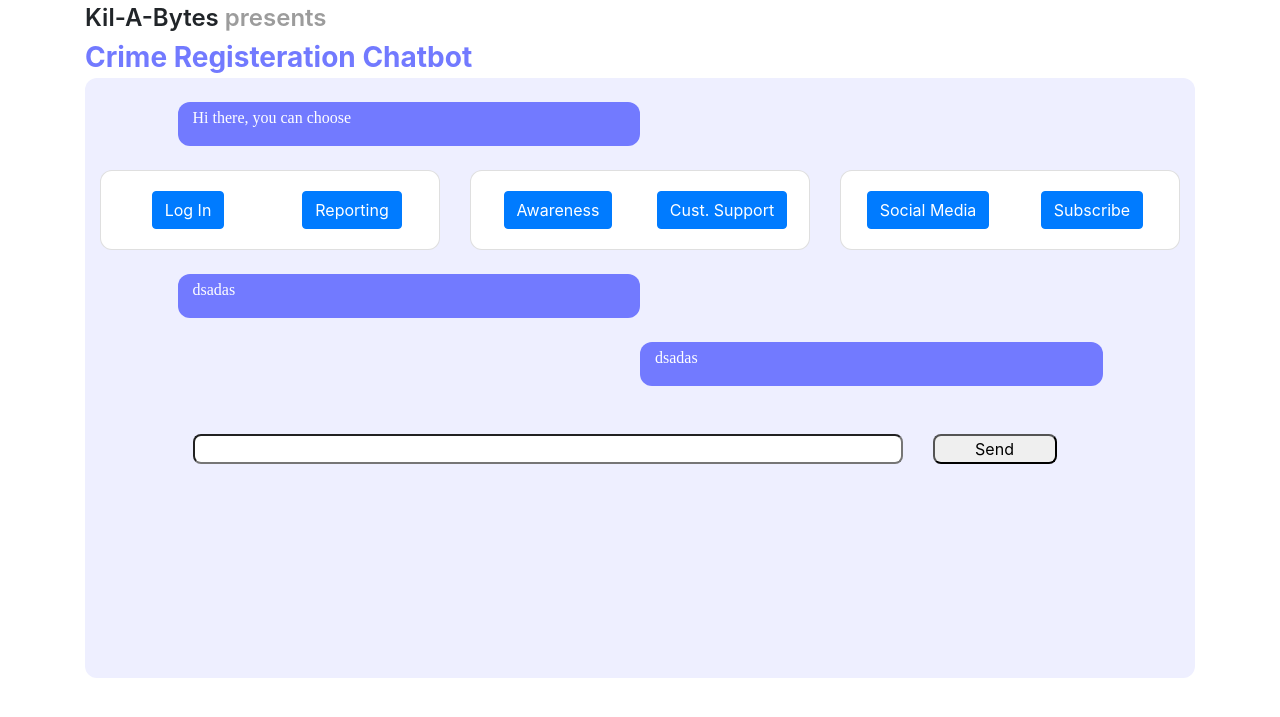
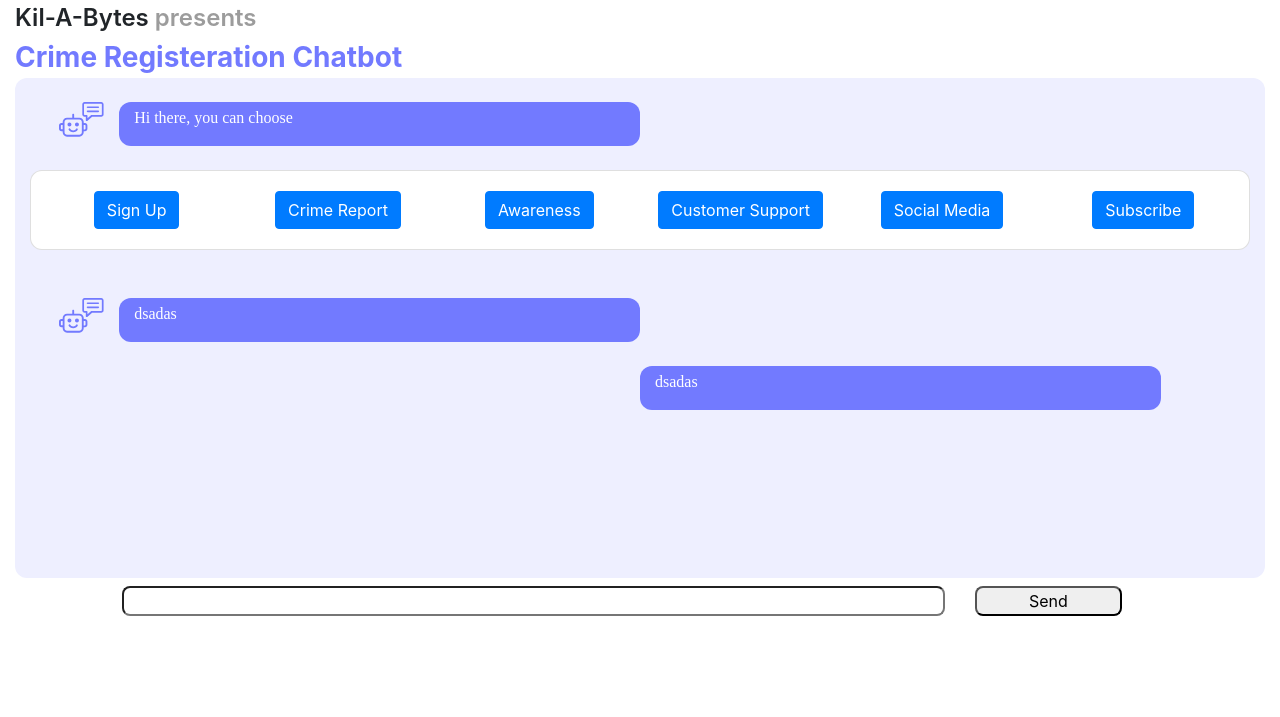
Before and after one commit to HridayHegde/Kill-a-Bytes_InternalHackathon, a PHP site: page /pages/index.html in a window 1280 px wide. Shown: the top 717 px of the page. Run offline with PHP 8.4, Linux system fonts and the light colour scheme.

Commit message:
added on click chat bubble

```diff
--- a/css/style.css
+++ b/css/style.css
@@ -28,7 +28,7 @@ body {
     overflow: hidden;
 }
 
-.container-fluid {
+.chat-window {
     overflow: scroll;
-    height: 600px;
+    height: 500px;
 }
--- a/pages/index.html
+++ b/pages/index.html
@@ -13,18 +13,18 @@
 </head>
 
 <body>
-    <div class="container">
+    <div class="container-fluid">
         <font class="main-heading">Kil-A-Bytes </font>
         <font class="presents">presents</font> <br>
         <font class="purple-heading">Crime Registeration Chatbot</font>
-        <div class="container-fluid" style="background-color: #EEEFFF; border-radius: 12px;">
+        <div class="container-fluid chat-window" style="background-color: #EEEFFF; border-radius: 12px;">
             <br>
             <div class="row bot-says">
 
-                <div class="col-md-1"></div>
+                <div class="col-md-1"><img src="../assets/chat_bot.svg" alt="" style="width: 45px;float: right;"></div>
                 <div class="col-md-5" style="background-color: #727AFF;border-radius: 12px;color: white;">
 
-                    <p style="margin-top: 4px;">Hi there, you can choose</p>
+                    <p style="margin-top: 4px;"> Hi there, you can choose</p>
 
 
                 </div>
@@ -35,84 +35,64 @@
             <br>
             <!--CARD SECTION STARTS HERE-->
 
-            <div class="row">
-                <div class="col-md-4">
+
+
             <div class="card">
                 <div class="card-body">
+
                     <div class="row">
-                                <div class="col-md-6">
-                                    <center>
-                                        <a href="#"> <button type="button" class="btn btn-primary">Log In</button></a>
-                                    </center>
+                        <div class="col-md-2">
+                            <center><button type="button" class="btn btn-primary">Sign Up</button></center>
+
+
                         </div>
-                                <div class="col-md-6">
-                                    <center>
-                                        <a href="#"> <button type="button" class="btn btn-primary">Reporting</button></a>
-                                    </center>
+                        <div class="col-md-2">
+                            <center><button type="button" class="btn btn-primary">Crime Report</button></center>
+
+
+                        </div>
+                        <div class="col-md-2">
+                            <center><button type="button" class="btn btn-primary">Awareness</button></center>
+
+
+                        </div>
+                        <div class="col-md-2">
+                            <center> <button type="button" class="btn btn-primary">Customer Support</button></center>
+
+
+                        </div>
+                        <div class="col-md-2">
+                            <center> <button type="button" class="btn btn-primary">Social Media</button></center>
+
+
+                        </div>
+                        <div class="col-md-2">
+                            <center><button type="button" class="btn btn-primary">Subscribe</button></center>
+
+
+                        </div>
                     </div>
 
 
                 </div>
             </div>
-                    </div>
-
-                </div>
-                <div class="col-md-4">
-                    <div class="card">
-                        <div class="card-body">
-                            <div class="row">
-                                <div class="col-md-6">
-                                    <center>
-                                        <a href="#"> <button type="button" class="btn btn-primary">Awareness</button></a>
-                                    </center>
-                                </div>
-                                <div class="col-md-6">
-                                    <center>
-                                        <a href="#"> <button type="button" class="btn btn-primary">Cust. Support</button></a>
-                                    </center>
-                                </div>
-
-
-                            </div>
-                        </div>
-                    </div>
 
 
 
-                </div>
-                <div class="col-md-4">
-                    <div class="card">
-                        <div class="card-body">
-                            <div class="row">
-                                <div class="col-md-6">
-                                    <center>
-                                        <a href="#"> <button type="button" class="btn btn-primary">Social Media</button></a>
-                                    </center>
-                                </div>
-                                <div class="col-md-6">
-                                    <center>
-                                        <a href="#"> <button type="button" class="btn btn-primary">Subscribe</button></a>
-                                    </center>
-                                </div>
-
-
-                            </div>
-                        </div>
-                    </div>
-                </div>
 
 
 
-            </div>
 
             <!--CARD SECTION ENDS HERE-->
+            <br>
             <br>
 
 
             <!-- CHAT TEMPLELATE STARTS FROM HERE-->
+            <div class="chat">
                 <div class="row bot-says">
 
-                <div class="col-md-1"></div>
+                    <div class="col-md-1"> <img src="../assets/chat_bot.svg" alt="" style="width: 45px;float: right;"></div>
                     <div class="col-md-5" style="background-color: #727AFF;border-radius: 12px;color: white;">
 
                         <p style="margin-top: 4px;">dsadas</p>
@@ -145,25 +125,39 @@
 
 
                 </div>
+            </div>
             <!-- CHAT TEMPLELATE ENDS HERE-->
             <br>
             <br>
 
-            <div class="row">
+            <!-- <div class="row" style="background-color: white; padding-top: 8px; padding-bottom: 8px; border-radius: 12px;;">
                 <div class="col-md-1"></div>
                 <div class="col-md-8">
                     <input type="text" style="width: 100%;border-radius: 8px;">
                 </div>
                 <div class="col-md-2">
-                    <input type="button" value="Send" style="width:80%;border-radius: 8px;">
+                    <input type="button" id="send-btn" value="Send" style="width:80%;border-radius: 8px;">
                 </div>
                 <div class="col-md-1"></div>
 
 
 
-            </div>
+            </div> -->
             <br>
 
+
+
+
+        </div>
+        <div class="row" style="background-color: white; padding-top: 8px; padding-bottom: 8px; border-radius: 12px;;">
+            <div class="col-md-1"></div>
+            <div class="col-md-8">
+                <input type="text" style="width: 100%;border-radius: 8px;">
+            </div>
+            <div class="col-md-2">
+                <input type="button" id="send-btn" value="Send" style="width:80%;border-radius: 8px;">
+            </div>
+            <div class="col-md-1"></div>
 
 
 
@@ -176,6 +170,15 @@
     <script src="https://code.jquery.com/jquery-3.4.1.slim.min.js" integrity="sha384-J6qa4849blE2+poT4WnyKhv5vZF5SrPo0iEjwBvKU7imGFAV0wwj1yYfoRSJoZ+n" crossorigin="anonymous"></script>
     <script src="https://cdn.jsdelivr.net/npm/popper.js@1.16.0/dist/umd/popper.min.js" integrity="sha384-Q6E9RHvbIyZFJoft+2mJbHaEWldlvI9IOYy5n3zV9zzTtmI3UksdQRVvoxMfooAo" crossorigin="anonymous"></script>
     <script src="https://stackpath.bootstrapcdn.com/bootstrap/4.4.1/js/bootstrap.min.js" integrity="sha384-wfSDF2E50Y2D1uUdj0O3uMBJnjuUD4Ih7YwaYd1iqfktj0Uod8GCExl3Og8ifwB6" crossorigin="anonymous"></script>
+
+    <script>
+        $("#send-btn").click(function() {
+            $(".chat").append('<div class="row bot-says"><div class="col-md-1"> <img src="../assets/chat_bot.svg" alt="" style="width: 45px;float: right;"></div><div class="col-md-5" style="background-color: #727AFF;border-radius: 12px;color: white;"><p style="margin-top: 4px;">dsadas</p></div><div class="col-md-6"></div><br></div><br>');
+        });
+    </script>
+
+
+
 </body>
 
 </html>
```
Also changed, not shown: assets/chat_bot.svg (added). Lines whose indentation alone changed are shown as unchanged.
